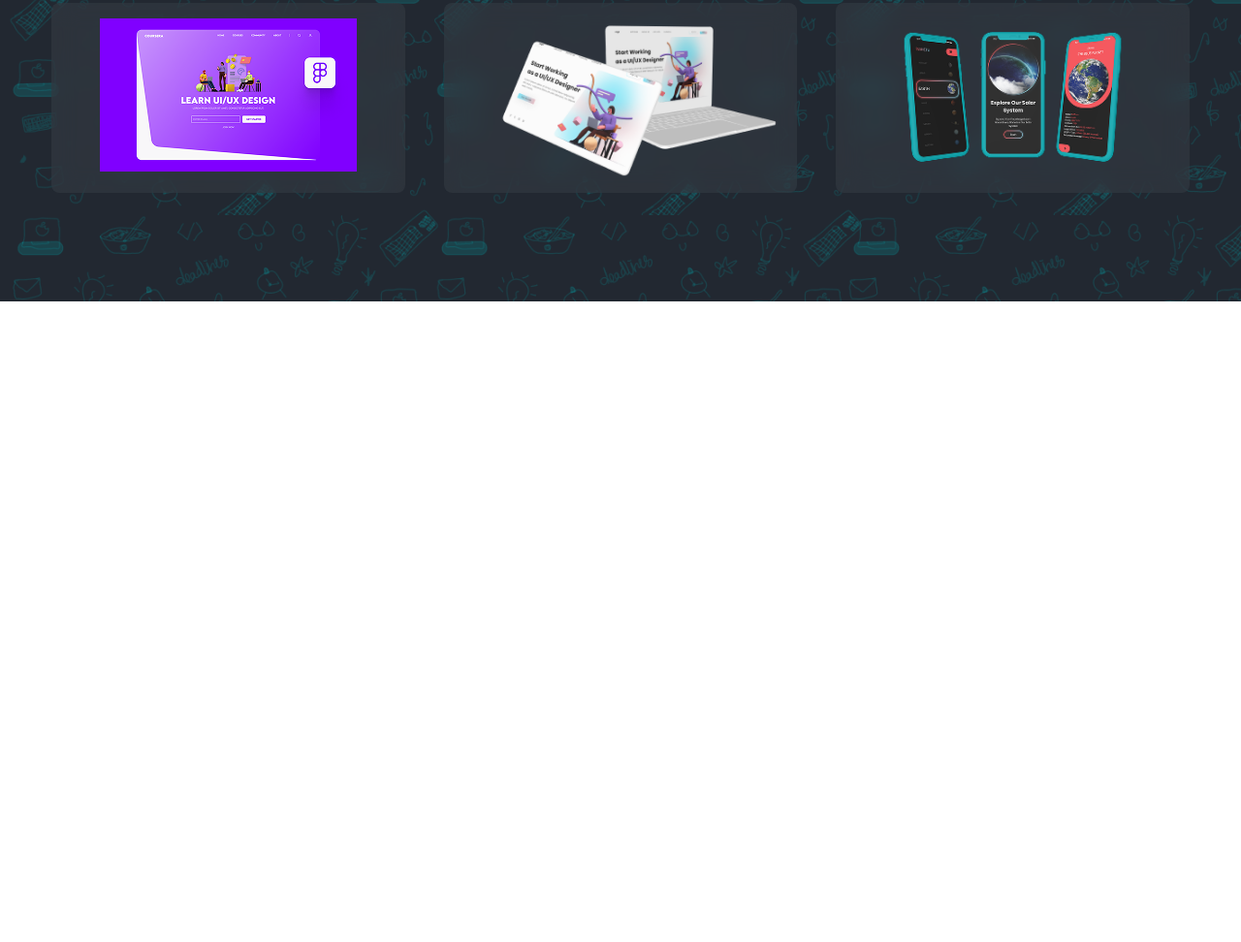
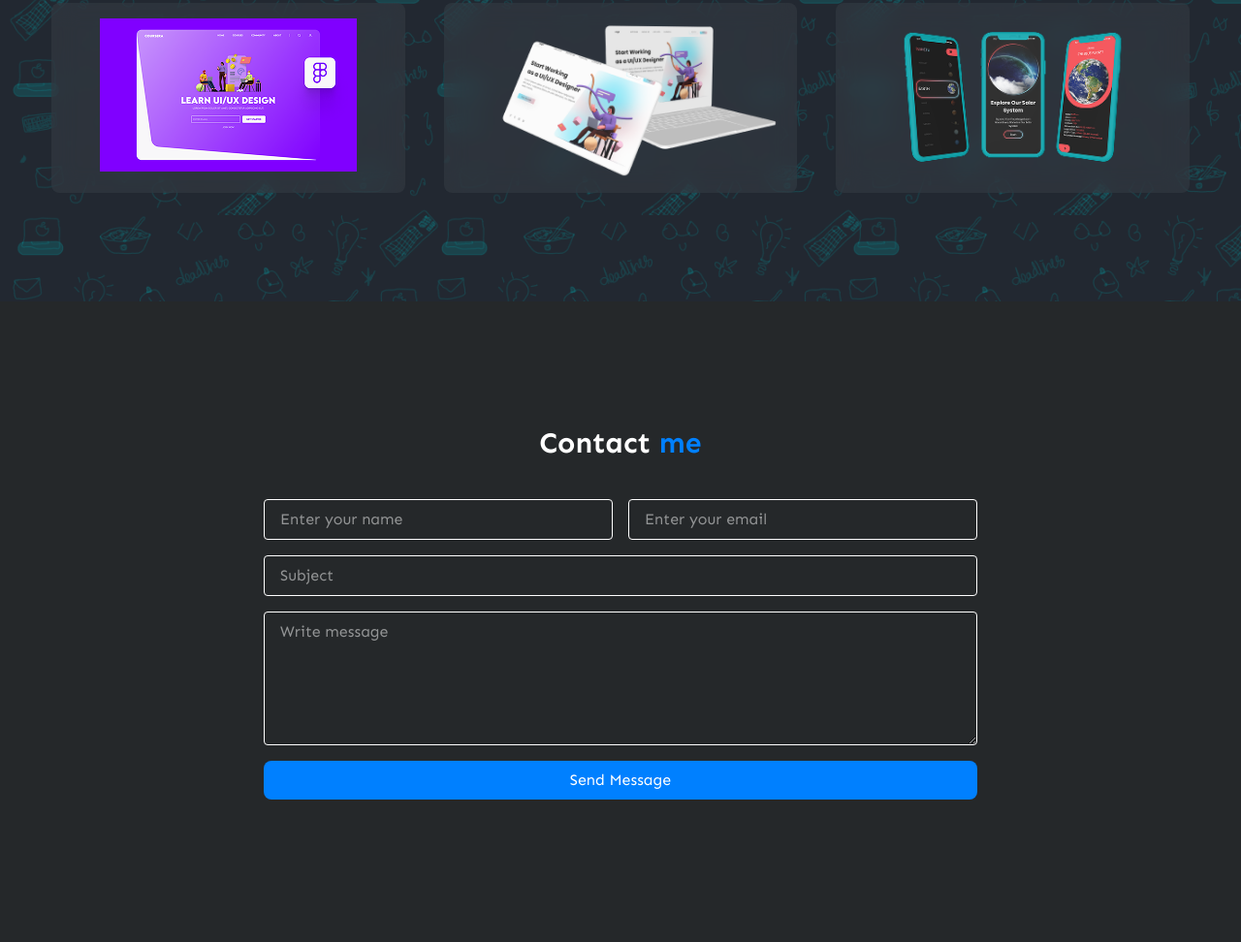
Before and after one commit to Ratul01921/100-Days-of-Coding-Challenge-Beginner-to-Advanced, a plain HTML site: page Project-05-Protfolio-Website/index.html in a window 1280 px wide. Shown: the part 2687-3659 px from the top of the page at 97% size. Before the commit the page ends 2998 px from the top, so only its background shows below. Drawn offline with nearby package versions, Linux system fonts and the light colour scheme.

Commit message:
protfolio design complete

```diff
--- a/Project-05-Protfolio-Website/index.html
+++ b/Project-05-Protfolio-Website/index.html
@@ -144,10 +144,9 @@
       </div>
     </section>
     <!-- my work section -->
-    <section
-      class="bg-[url('images/Projects_bg.png')] bg-cover bg-center bg-no-repeat ">
+    <section class="bg-[url('images/Projects_bg.png')] bg-cover bg-center bg-no-repeat ">
       <div class="w-11/12 mx-auto text-white py-5 lg:py-28 space-y-6">
-        <h1 class="text-3xl font-bold text-center lg:text-left">My recent <span class="text-[#0080FF]">works</span></h1>
+        <p class="text-3xl font-bold text-center lg:text-left">My recent <span class="text-[#0080FF]">works</span></p>
 
         <div class="flex flex-wrap justify-center lg:justify-start gap-4">
           <button
@@ -178,6 +177,27 @@
 
       </div>
     </section>
+    <!-- contact section -->
+    <section class="bg-[#25282A]  min-h-screen">
+      <div class="w-11/12 mx-auto text-white py-5 lg:py-32 space-y-6">
+        <p class="text-3xl font-bold text-center">Contact <span class="text-[#0080FF]">me</span></p>
+
+        <form class="grid grid-cols-1 lg:grid-cols-2 gap-4 w-full max-w-3xl mx-auto p-4">
+          <input type="text" placeholder="Enter your name" class="border px-4 py-2 rounded w-full">
+          <input type="text" placeholder="Enter your email" class="border  px-4 py-2 rounded w-full">
+          <input type="text" placeholder="Subject"
+            class="border  px-4 py-2 rounded w-full lg:col-span-2">
+          <textarea placeholder="Write message"
+            class="border  px-4 py-2 rounded w-full lg:col-span-2 " rows="5"></textarea>
+          <button
+            class="bg-[#0080FF] px-6 py-2 rounded-lg lg:col-span-2">
+            Send Message
+          </button>
+        </form>
+
+      </div>
+
+    </section>
   </main>
   <footer></footer>
 </body>
```
Also changed, not shown: 1 other file.
